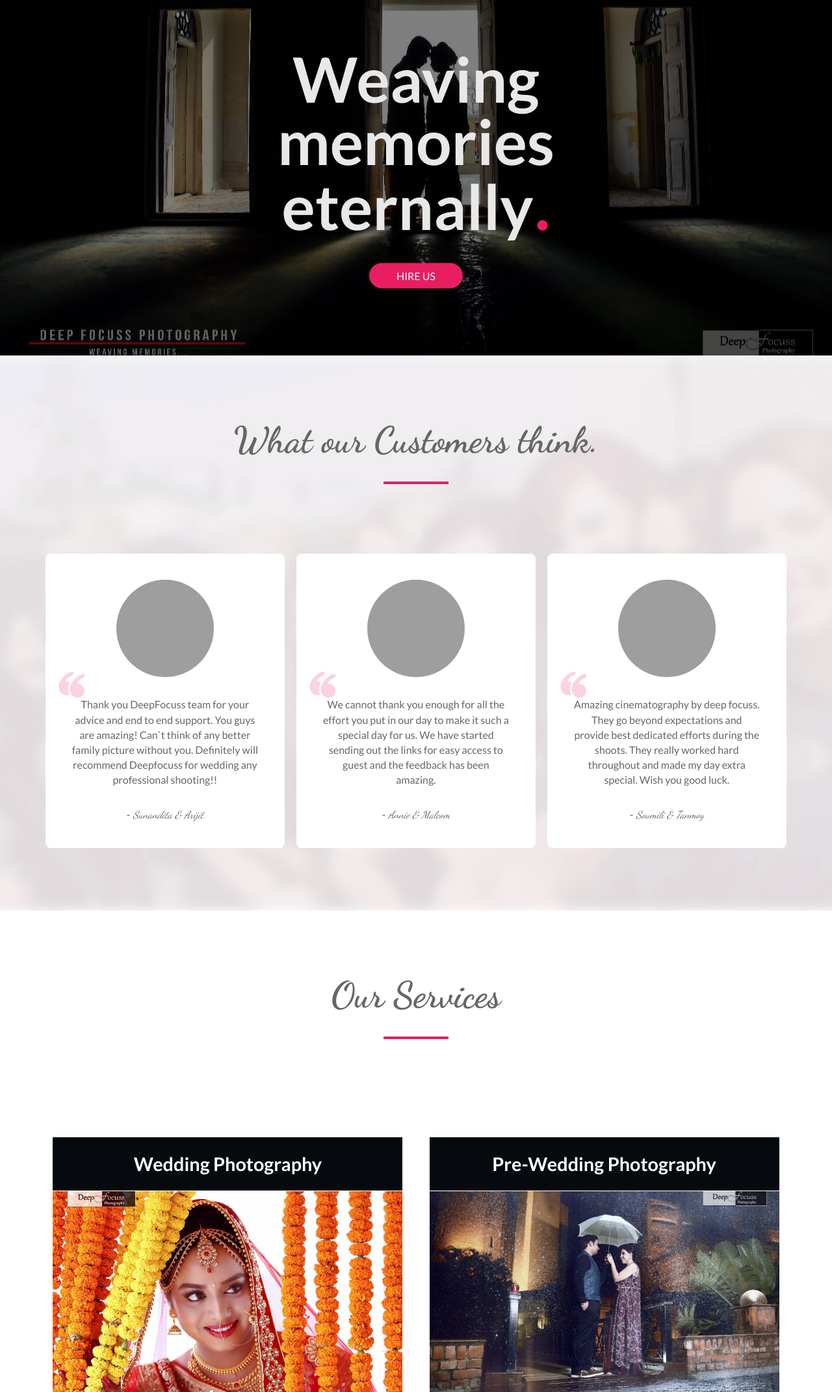
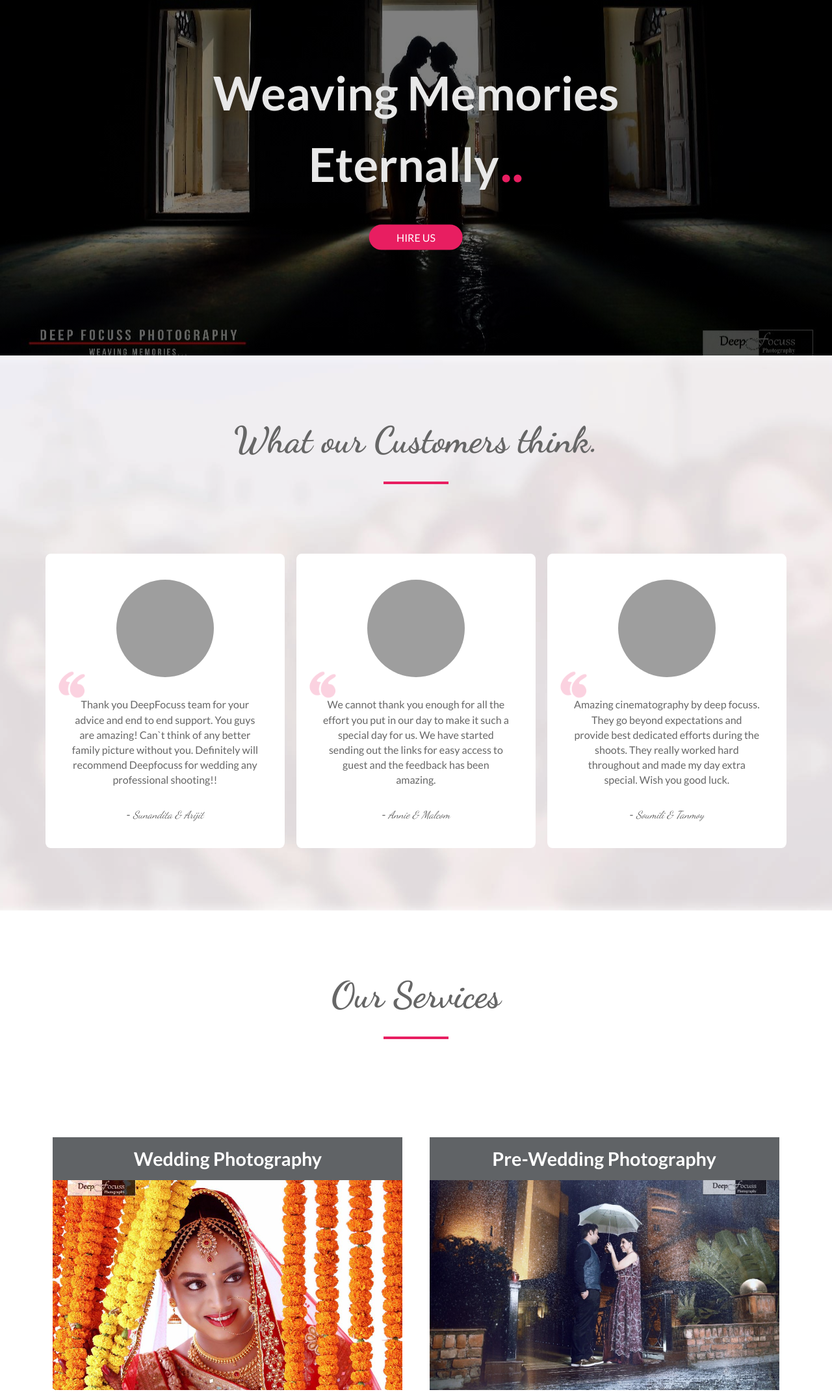
Before and after one commit to Amitavo/Deepfocuss, a website: page index.html in a window 1280 px wide. Shown: the part 253-2395 px from the top of the page at 65% size. Drawn offline with Linux system fonts and the light colour scheme; grey boxes are pictures that could not be loaded; a web font is replaced by a local one.

Commit message:
borders of the catagory pics are removed

```diff
--- a/index.html
+++ b/index.html
@@ -38,7 +38,7 @@
         </nav>
         <h2 class="tag-line"> Explore the colorful world </h2>
         <div class="hero-text-box">
-            <h1 class="hero-text">Weaving memories<br> eternally<span>.</span></h1>
+            <h1 class="hero-text">Weaving Memories<br> Eternally<span>..</span></h1>
             <a class="btn btn-full" href="#">HIRE US</a>
 
         </div>
--- a/resources/css/style.css
+++ b/resources/css/style.css
@@ -111,10 +111,10 @@ input[type=submit]:active {
 /*--------- HEADINGS -------------*/
 
 h1 {
-    font-size: 600%;
+    font-size: 450%;
     font-weight: 700;
     /* font-family: 'Dancing Script', cursive; */
-    line-height: 100%;
+    line-height: 150%;
 }
 
 h2 {
@@ -395,10 +395,10 @@ nav ul:last-child {
 }
 
 .section-services h3 {
-    background-color: #060A0F;
+    background-color: rgba(6, 10, 15, 0.637);
     color: #fff;
-    padding: 1.5rem 0;
-    margin-bottom: 1px;
+    padding: 1rem 0;
+    margin-bottom: 0px;
 }
 
 .service-image {
```
Also changed, not shown: resources/img/product-shoot.jpg, resources/img/product-shoot1.jpg (added), 3 other files.
